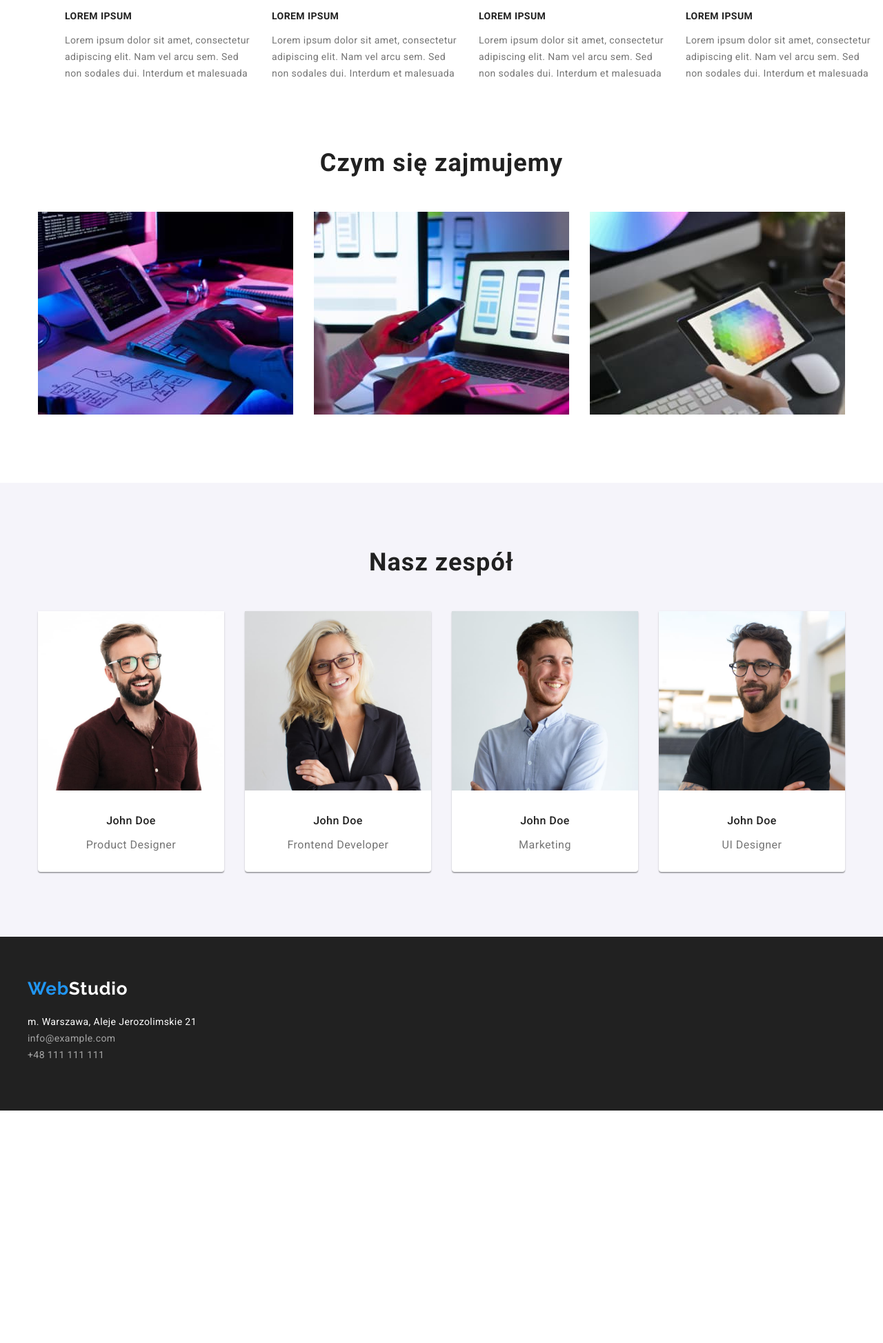
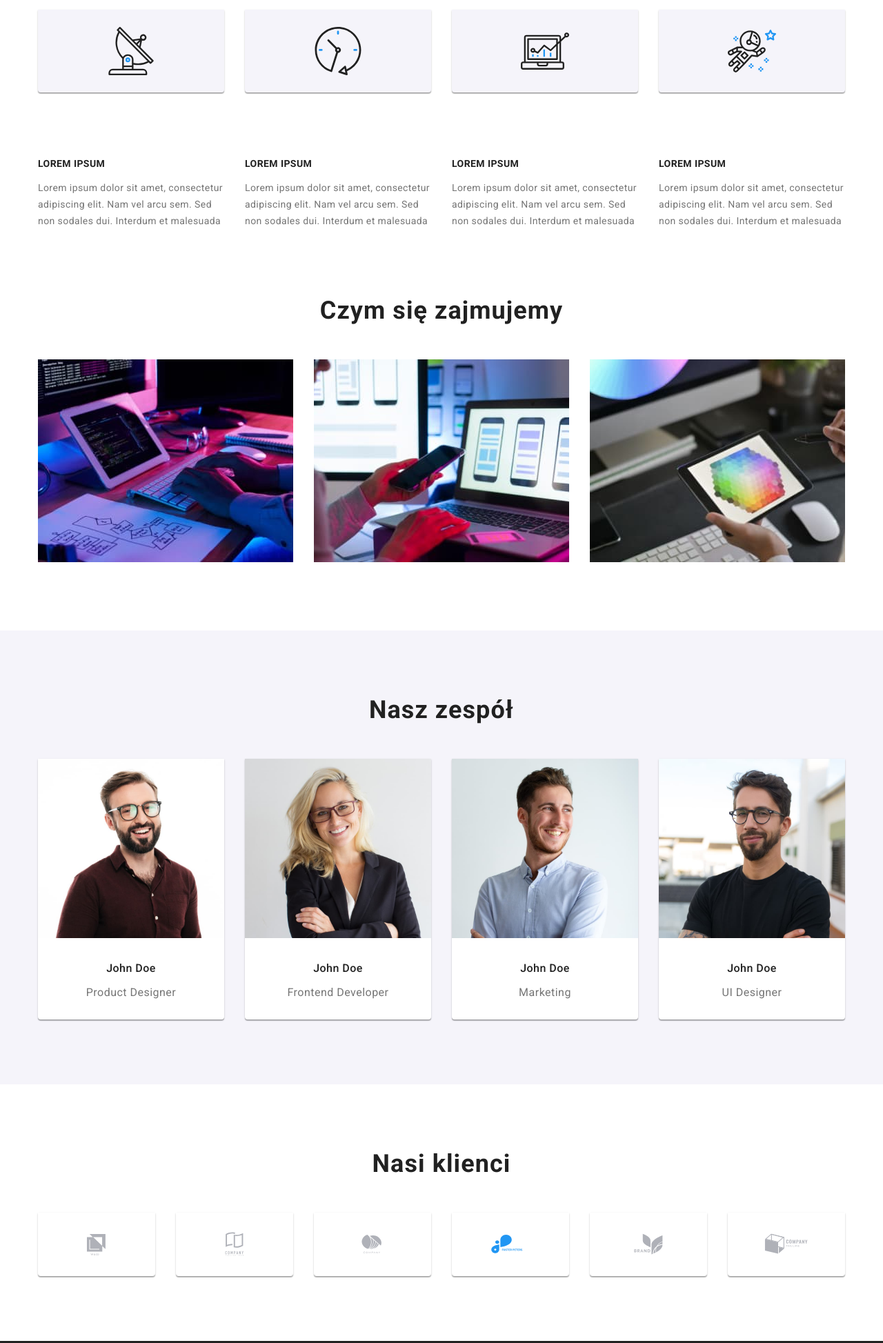
Before and after one commit to szmygiel/goit-markeup-hw-04, a plain HTML site: page index.html in a window 1280 px wide. Shown: the part 760-2707 px from the top of the page at 69% size. Before the commit the page ends 2370 px from the top, so only its background shows below. Drawn offline with Linux system fonts and the light colour scheme.

Commit message:
Big icons added to index

```diff
--- a/CSS/styles.css
+++ b/CSS/styles.css
@@ -204,6 +204,9 @@ margin-bottom: 0px;
   margin: 0 auto;
   padding-top: 94px;
   padding-bottom: 0px;
+  padding-left: 15px;
+  padding-right: 15px;
+  max-width: 1200px;
 }
 
 p {
@@ -504,3 +507,57 @@ margin-right: 8px;
 }
 
 /* HW - 04 */
+
+.icons-under-header-container {
+max-width: 1200px;
+display: flex;
+  justify-content: center;
+  margin: 0 auto;
+  padding: 0 15px;
+  margin-top: 94px;
+
+}
+
+.icons-list {
+ gap: 30px;
+
+
+
+
+ }
+
+.icons-under-header-figure {
+  display: flex;
+  height: 120px;
+  width: 270px;
+  background-color: #F5F4FA;
+
+}
+
+
+
+
+.section-our-clients {
+  max-width: 1200px;
+  display: flex;
+  justify-content: center;
+  margin: 0 auto;
+  padding: 94px 15px;
+
+
+}
+
+.icons-list.our-clients {
+
+}
+
+.icons-our-clients-figure {
+  display: flex;
+  height: 92px;
+  width: 170px;
+
+}
+
+svg.icon {
+  margin: auto auto;
+}
--- a/index.html
+++ b/index.html
@@ -58,6 +58,38 @@
 
       </section>
 
+ <div class="icons-under-header-container">
+  <ul class="list icons-list under-header">
+    <li>
+  <figure class="icons-under-header-figure">
+       <svg class="icon" width="70" height="70">
+          <use href="./images/icons.svg#icon-antenna-1"></use>
+        </svg>
+        </figure>
+        </li>
+        <li>
+      <figure class="icons-under-header-figure">
+        <svg class="icon" width="70" height="70">
+          <use href="./images/icons.svg#icon-clock1"></use>
+        </svg>
+        </figure>
+        </li>
+        <li>
+        <figure class="icons-under-header-figure">
+        <svg class="icon" width="70" height="70">
+          <use href="./images/icons.svg#icon-diagram1"></use>
+        </svg>
+        </figure>
+        </li>
+        <li>
+        <figure class="icons-under-header-figure">
+        <svg class="icon" width="70" height="70">
+          <use href="./images/icons.svg#icon-astronaut1"></use>
+        </svg>
+        </figure>
+        </li>
+        </ul>
+      </div>
 
       <section class="p-section">
         <div class="p-container">
@@ -97,6 +129,8 @@
         </ul>
         </div>
       </section>
+
+
 
       <section class="section-what-we-do">
         <div class="container-what-we-do">
@@ -152,6 +186,62 @@
         </ul>
         </div>
       </section>
+
+      <section class="section-our-clients">
+        <div class="container-our-clients">
+        <h2 class="secondary-header">Nasi klienci</h2>
+        <ul class="list icons-list our-clients">
+          <li>
+            <figure class="icons-our-clients-figure">
+          <svg class="icon" width="70" height="70">
+          <use href="./images/icons.svg#icon-logo1"></use>
+          </svg>
+            </figure>
+
+          </li>
+
+          <li>
+            <figure class="icons-our-clients-figure">
+               <svg class="icon" width="70" height="70">
+          <use href="./images/icons.svg#icon-logo2"></use>
+          </svg>
+            </figure>
+          </li>
+
+          <li>
+            <figure class="icons-our-clients-figure">
+              <svg class="icon" width="70" height="70">
+          <use href="./images/icons.svg#icon-logo3"></use>
+          </svg>
+            </figure>
+          </li>
+
+          <li>
+            <figure class="icons-our-clients-figure">
+            <svg class="icon" width="70" height="70">
+          <use href="./images/icons.svg#icon-logo4"></use>
+          </svg>
+            </figure>
+          </li>
+
+           <li>
+            <figure class="icons-our-clients-figure">
+            <svg class="icon" width="70" height="70">
+          <use href="./images/icons.svg#icon-logo5"></use>
+          </svg>
+            </figure>
+          </li>
+
+           <li>
+            <figure class="icons-our-clients-figure">
+            <svg class="icon" width="70" height="70">
+          <use href="./images/icons.svg#icon-logo6"></use>
+          </svg>
+            </figure>
+          </li>
+        </ul>
+        </div>
+      </section>
     </main>
 
     <section class="section-footer">
```
Also changed, not shown: images/icons.svg (added).
